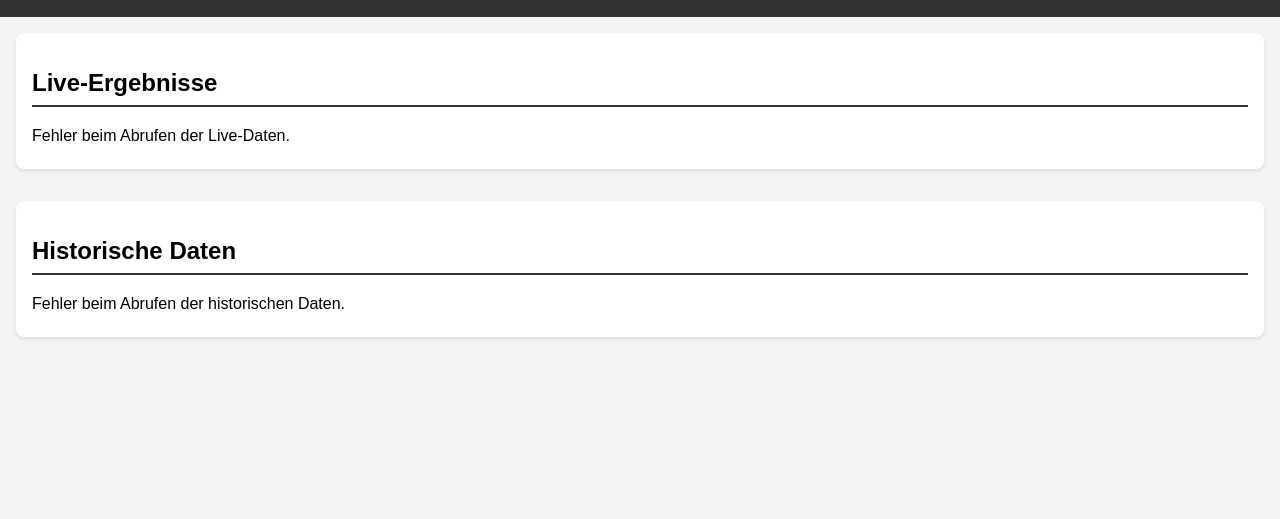
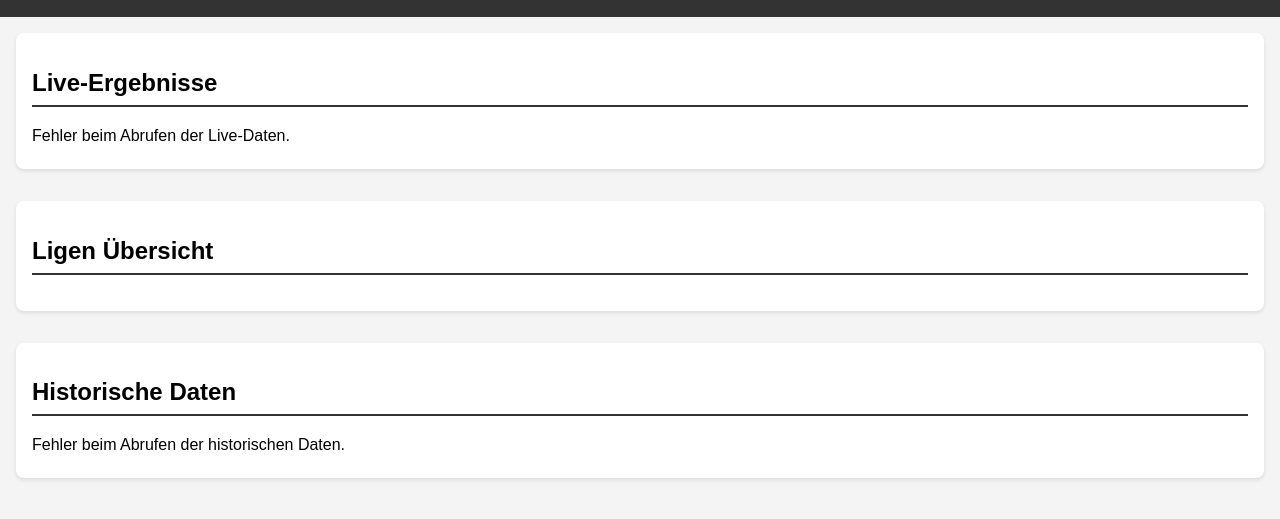
Before and after one commit to Henrik669/footballstatistics, a website: page public/index.html in a window 1280 px wide. Shown: the part 95-614 px from the top of the page. Drawn offline with Linux system fonts and the light colour scheme; no server answers.

Commit message:
Update index.html

```diff
--- a/public/index.html
+++ b/public/index.html
@@ -15,6 +15,10 @@
             <h2>Live-Ergebnisse</h2>
             <div id="live-scores"></div>
         </section>
+        <section id="leagues">
+            <h2>Ligen Übersicht</h2>
+            <div id="league-list"></div>
+        </section>
         <section id="historical-data">
             <h2>Historische Daten</h2>
             <div id="historical-stats"></div>
```
